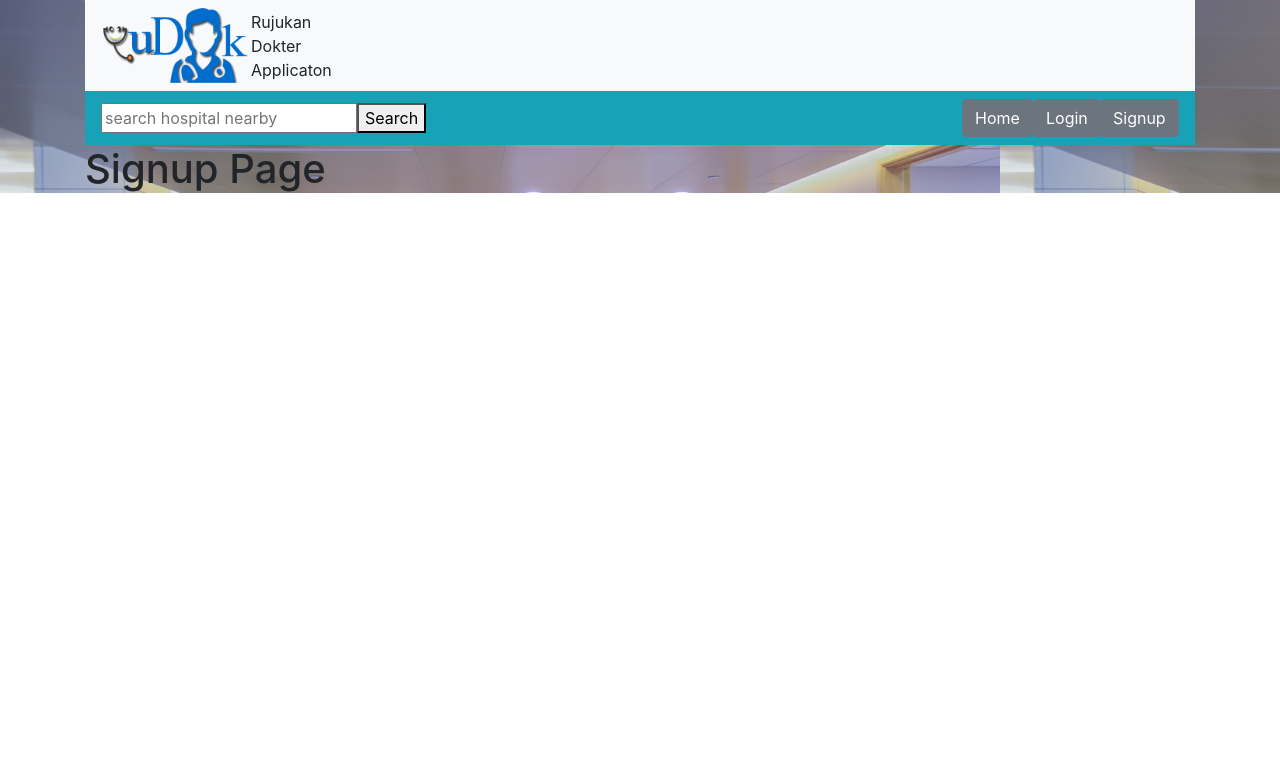
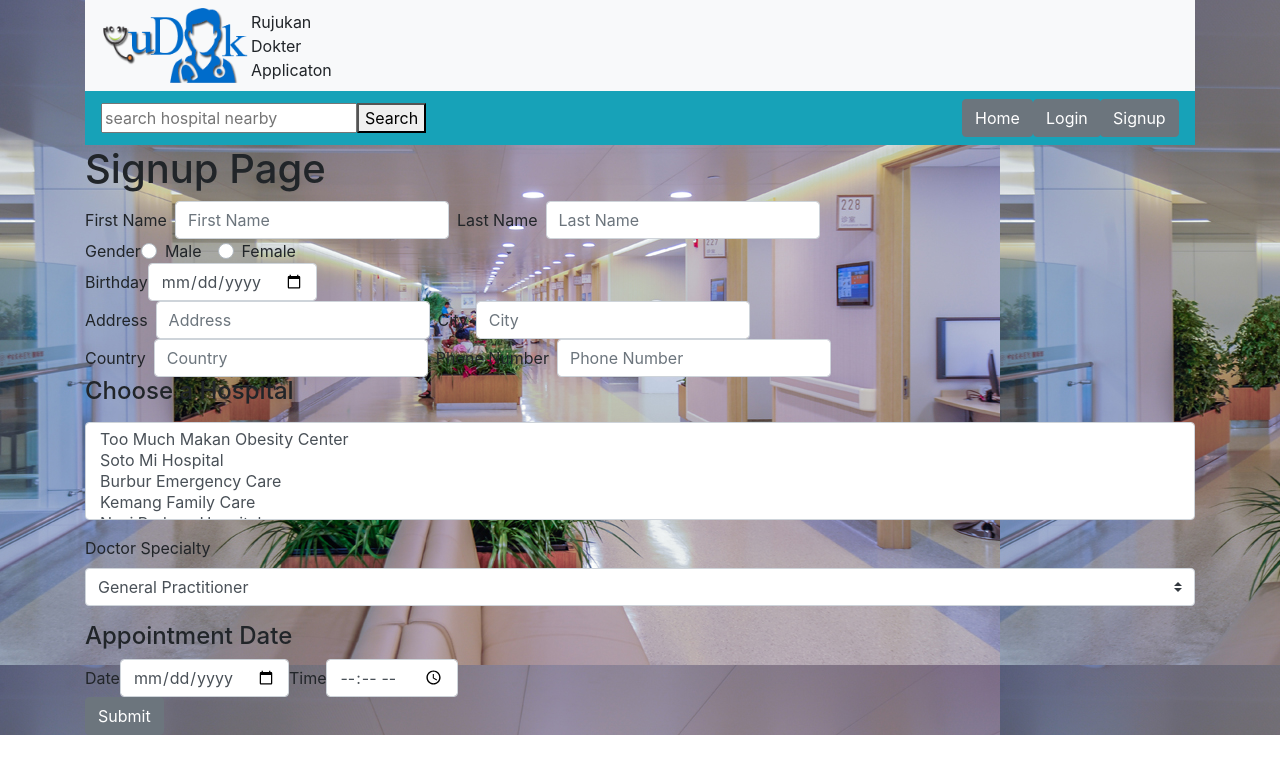
Before and after one commit to charizard-red/web, a React (Create React App) app: page /SignUp in a window 1280 px wide. Shown: the top 774 px of the page. Built offline with nearby package versions, Linux system fonts and the light colour scheme.

Commit message:
Sign Up sheet first version

```diff
--- a/package.json
+++ b/package.json
@@ -8,7 +8,7 @@
     "react-dom": "^16.3.2",
     "react-router-dom": "^4.2.2",
     "react-scripts": "1.1.4",
-    "reactstrap": "^5.0.0"
+    "reactstrap": "^6.0.1"
   },
   "scripts": {
     "start": "react-scripts start",
--- a/src/components/PageLogin.jsx
+++ b/src/components/PageLogin.jsx
@@ -1,14 +1,35 @@
-import React, { Component } from 'react';
-import PageControl from './PageControl'
+import React, { Component } from "react";
+import PageControl from "./PageControl";
+import { Button, Form, FormGroup, Label, Input, FormText } from "reactstrap";
 
-class PageLogin extends Component{
-  render(){
-    return(
+class PageLogin extends Component {
+  render() {
+    return (
       <PageControl>
         <h1>Login Page</h1>
+
+        <FormGroup>
+          <Label for="exampleEmail">Email</Label>
+          <Input
+            type="email"
+            name="email"
+            id="exampleEmail"
+            placeholder="E-mail"
+          />
+        </FormGroup>
+        <FormGroup>
+          <Label for="examplePassword">Password</Label>
+          <Input
+            type="password"
+            name="password"
+            id="examplePassword"
+            placeholder="Password"
+          />
+        </FormGroup>
+
+        <Button>Submit</Button>
       </PageControl>
-
-    )
+    );
   }
 }
 export default PageLogin;
--- /dev/null
+++ b/src/components/PageSignup.css
@@ -0,0 +1,3 @@
+div .signUpContainer {
+  color: blue;
+}
--- a/src/components/PageSignup.jsx
+++ b/src/components/PageSignup.jsx
@@ -1,14 +1,192 @@
-import React, { Component } from 'react';
-import PageControl from './PageControl'
+import React, { Component } from "react";
+import PageControl from "./PageControl";
+import "./PageSignup.css";
+import {
+  Button,
+  Col,
+  Input,
+  CustomInput,
+  Form,
+  FormGroup,
+  Label
+} from "reactstrap";
 
-class PageSignup extends Component{
-  render(){
-    return(
+class PageSignup extends Component {
+  render() {
+    return (
       <PageControl>
-        <h1>Signup Page</h1>
+        <div nameClass="signUpContainer">
+          <h1>Signup Page</h1>
+
+          <Form inline>
+            <FormGroup className="mb-2 mr-sm-2 mb-sm-0">
+              <Label for="exampleEmail" className="mr-sm-2">
+                First Name
+              </Label>
+              <Input
+                type="email"
+                name="email"
+                id="exampleEmail"
+                placeholder="First Name"
+              />
+            </FormGroup>
+            <FormGroup className="mb-2 mr-sm-2 mb-sm-0">
+              <Label for="examplePassword" className="mr-sm-2">
+                Last Name
+              </Label>
+              <Input
+                type="password"
+                name="password"
+                id="examplePassword"
+                placeholder="Last Name"
+              />
+            </FormGroup>
+          </Form>
+          <Form inline>
+            <FormGroup>
+              <Label for="exampleCheckbox">Gender</Label>
+              <div>
+                <CustomInput
+                  type="radio"
+                  name="customRadio"
+                  id="exampleCustomRadio"
+                  label="Male"
+                  inline
+                />
+                <CustomInput
+                  type="radio"
+                  name="customRadio"
+                  id="exampleCustomRadio2"
+                  label="Female"
+                  inline
+                />
+              </div>
+            </FormGroup>
+          </Form>
+
+          <Form inline>
+            <FormGroup>
+              <Label for="exampleDate">Birthday</Label>
+              <Input
+                type="date"
+                name="date"
+                id="exampleDate"
+                placeholder="date placeholder"
+              />
+            </FormGroup>
+          </Form>
+
+          <Form inline>
+            <FormGroup className="mb-2 mr-sm-2 mb-sm-0">
+              <Label for="exampleEmail" className="mr-sm-2">
+                Address
+              </Label>
+              <Input
+                type="email"
+                name="email"
+                id="exampleEmail"
+                placeholder="Address"
+              />
+            </FormGroup>
+            <FormGroup className="mb-2 mr-sm-2 mb-sm-0">
+              <Label for="examplePassword" className="mr-sm-2">
+                City
+              </Label>
+              <Input
+                type="password"
+                name="password"
+                id="examplePassword"
+                placeholder="City"
+              />
+            </FormGroup>
+          </Form>
+
+          <Form inline>
+            <FormGroup className="mb-2 mr-sm-2 mb-sm-0">
+              <Label for="exampleEmail" className="mr-sm-2">
+                Country
+              </Label>
+              <Input
+                type="email"
+                name="email"
+                id="exampleEmail"
+                placeholder="Country"
+              />
+            </FormGroup>
+            <FormGroup className="mb-2 mr-sm-2 mb-sm-0">
+              <Label for="examplePassword" className="mr-sm-2">
+                Phone Number
+              </Label>
+              <Input
+                type="password"
+                name="password"
+                id="examplePassword"
+                placeholder="Phone Number"
+              />
+            </FormGroup>
+          </Form>
+
+          <FormGroup>
+            <Label for="exampleCustomMutlipleSelect">
+              <h4>Choose a Hospital</h4>
+            </Label>
+            <CustomInput
+              type="select"
+              id="exampleCustomMutlipleSelect"
+              name="Choose a Hospital"
+              multiple
+            >
+              <option value="">Too Much Makan Obesity Center</option>
+              <option>Soto Mi Hospital</option>
+              <option>Burbur Emergency Care</option>
+              <option>Kemang Family Care</option>
+              <option>Nasi Padang Hospital</option>
+              <option>Goreng Hospice Care</option>
+            </CustomInput>
+          </FormGroup>
+
+          <FormGroup>
+            <Label for="exampleCustomSelect">Doctor Specialty</Label>
+            <CustomInput
+              type="select"
+              id="exampleCustomSelect"
+              name="customSelect"
+            >
+              <option value="">General Practitioner</option>
+              <option>Cardiologists</option>
+              <option>Pediatrician</option>
+              <option>Neurologist</option>
+              <option>Sexualogist</option>
+              <option>Dermatologist</option>
+            </CustomInput>
+          </FormGroup>
+
+          <h4>Appointment Date</h4>
+          <Form inline>
+            <FormGroup>
+              <Label for="exampleDate">Date</Label>
+              <Input
+                type="date"
+                name="date"
+                id="exampleDate"
+                placeholder="date placeholder"
+              />
+            </FormGroup>
+            <FormGroup>
+              <Label for="exampleTime">Time</Label>
+              <Input
+                type="time"
+                name="time"
+                id="exampleTime"
+                placeholder="time placeholder"
+              />
+            </FormGroup>
+          </Form>
+
+          <Button>Submit</Button>
+        </div>
       </PageControl>
-
-    )
+    );
   }
 }
 export default PageSignup;
```
Also changed, not shown: 1 other file (tests, documents, lock files or other folders).
